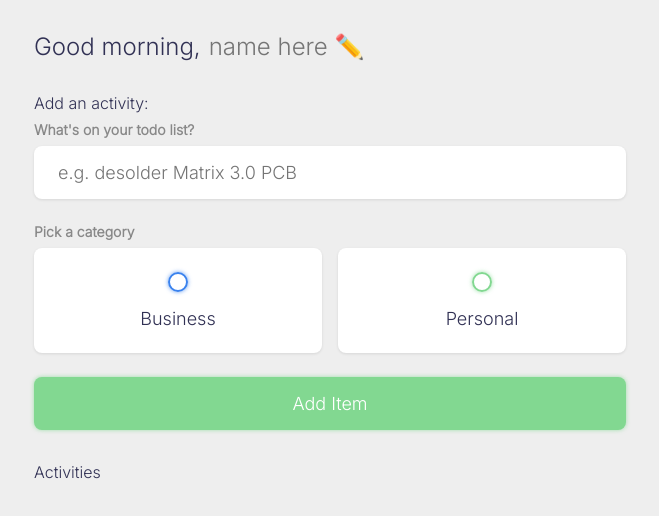
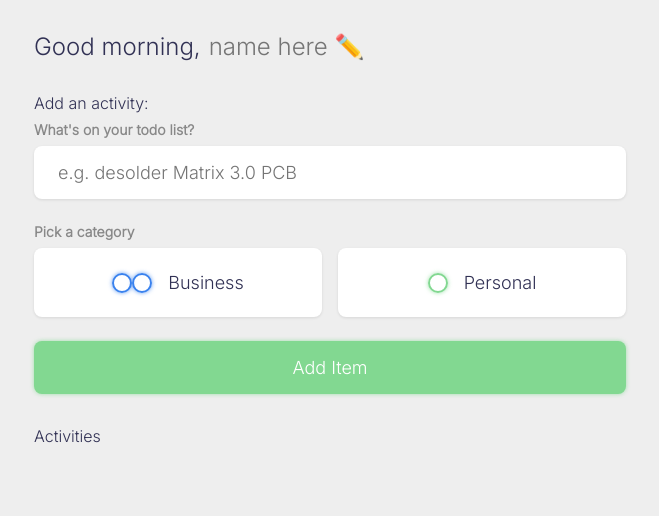
Before and after one commit to akwwong/Personal-ToDo-List-App, a plain HTML site: page index.html in a window 1280 px wide. Shown: the whole page, without its empty margins (310-969 px from the left). Drawn offline with Linux system fonts and the light colour scheme.

Commit message:
layout changes

```diff
--- a/index.html
+++ b/index.html
@@ -31,6 +31,7 @@
                     <label>
                         <input type="radio" name="category" id="category1" value="business"/>
                         <span class="bubble business"></span>
+                        <span class="bubble business"></span>
                         <div>Business</div>
                     </label>
                     <label>
--- a/main.css
+++ b/main.css
@@ -94,7 +94,7 @@ h4 {
 
 .create-todo .options label {
     display: flex;
-    flex-direction: column;
+    flex-direction: row;
     align-items: center;
     justify-content: center;
     padding: 1.5rem;
@@ -150,7 +150,7 @@ input:checked ~ .bubble::after {
 .create-todo .options label div {
     color: var(--dark);
     font-size: 1.125rem;
-    margin-top: 1rem;
+    margin-left: 1rem;
 }
 
 .create-todo input[type="submit"] {
--- a/main.js
+++ b/main.js
@@ -39,6 +39,10 @@ window.addEventListener('load', () => {
 
 // display each item in the todo array
 function displayTodos () {
+
+    // checks if there are any todos in console
+    console.log(todos)
+
     const todoList = document.querySelector('#todo-list')
 
     // clears all elements
```
